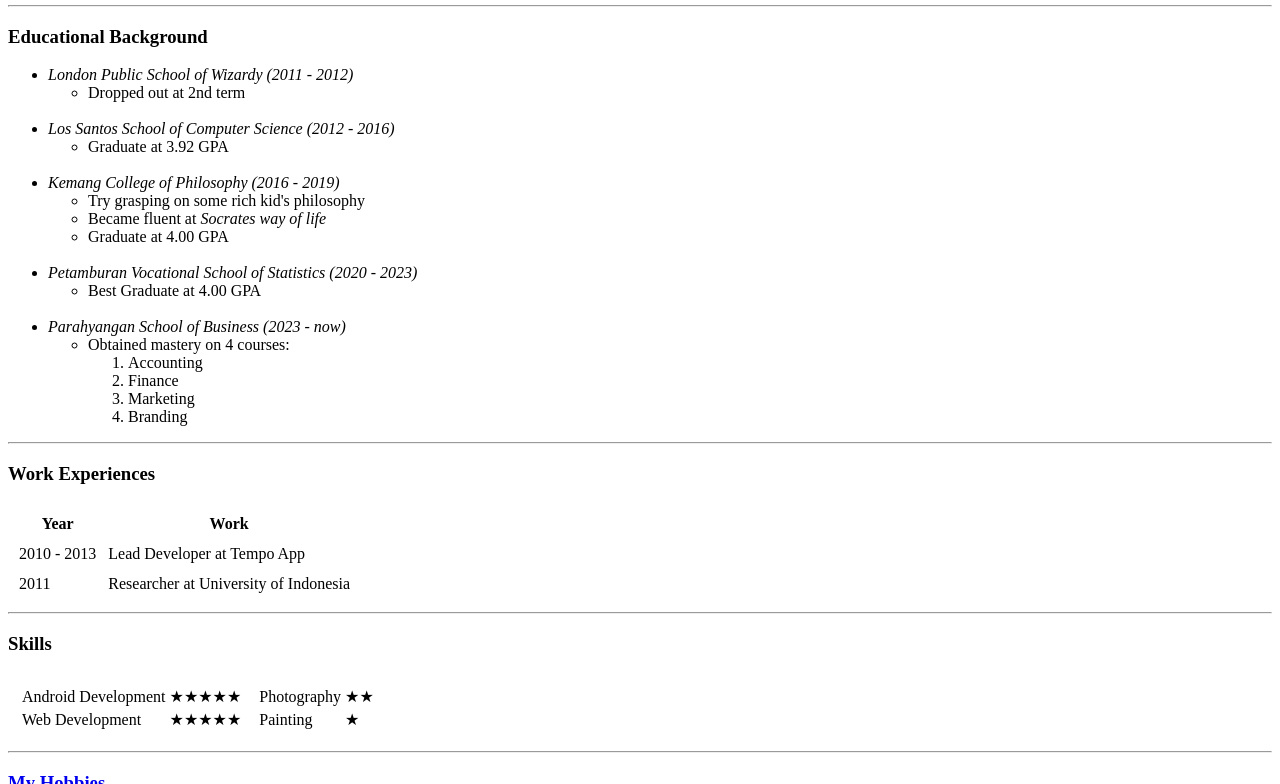
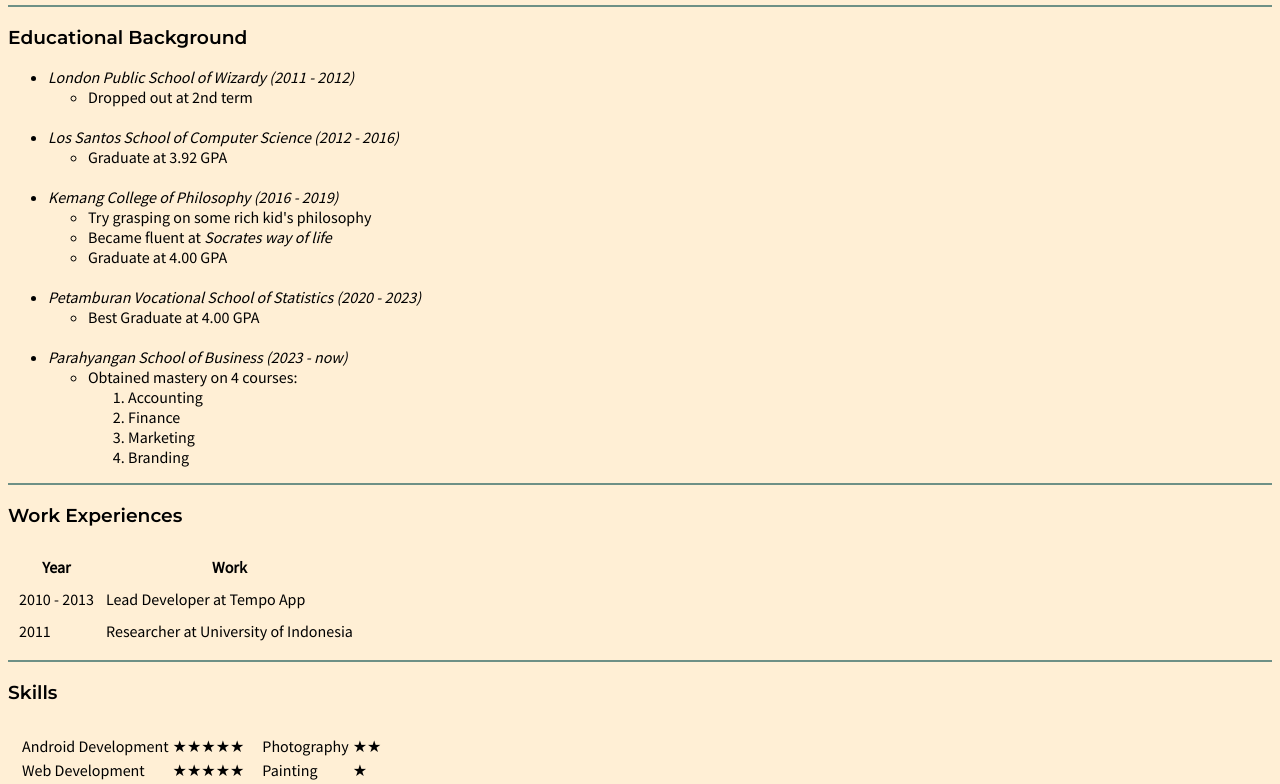
Before and after one commit to fxa47/cv, a plain HTML site: page index.html in a window 1280 px wide. Shown: the part 357-1141 px from the top of the page. Drawn offline with Linux system fonts and the light colour scheme.

Commit message:
Few additional for index.html

```diff
--- a/index.html
+++ b/index.html
@@ -3,7 +3,28 @@
 
 <head>
 	<meta charset="utf-8">
+	<link href="https://fonts.googleapis.com/css?family=Montserrat:600,700|Source+Sans+Pro&display=swap" rel="stylesheet">
 	<title>Mars Personal Site</title>
+
+	<style>
+
+		body {
+			background-color: papayawhip;
+			font-family: 'Source Sans Pro', sans-serif;
+		}
+		h1, h3 {
+			font-family: 'Montserrat', sans-serif;
+		}
+		h3 {
+			font-weight: 600;
+		}
+		hr {
+			border-style: solid;
+			border-color: #6e9086;
+		}
+
+	</style>
+
 </head>
 
 <body>
@@ -32,11 +53,7 @@
 		<br>
 		<li><em>Los Santos School of Computer Science (2012 - 2016)</em>
 			<ul>
-				<li>Graduate at 3.92 GPA</li>
-			</ul>
-		</li>
-		<br>
-		<li><em>Kemang College of Philosophy (2016 - 2019)</em>
+				 <li>Graduate at 3.92 GPA</li> </ul> </li> <br> <li><em>Kemang College of Philosophy (2016 - 2019)</em>
 			<ul>
 				<li>Try grasping on some rich kid's philosophy</li>
 				<li>Became fluent at <em>Socrates way of life</em></li>
```
